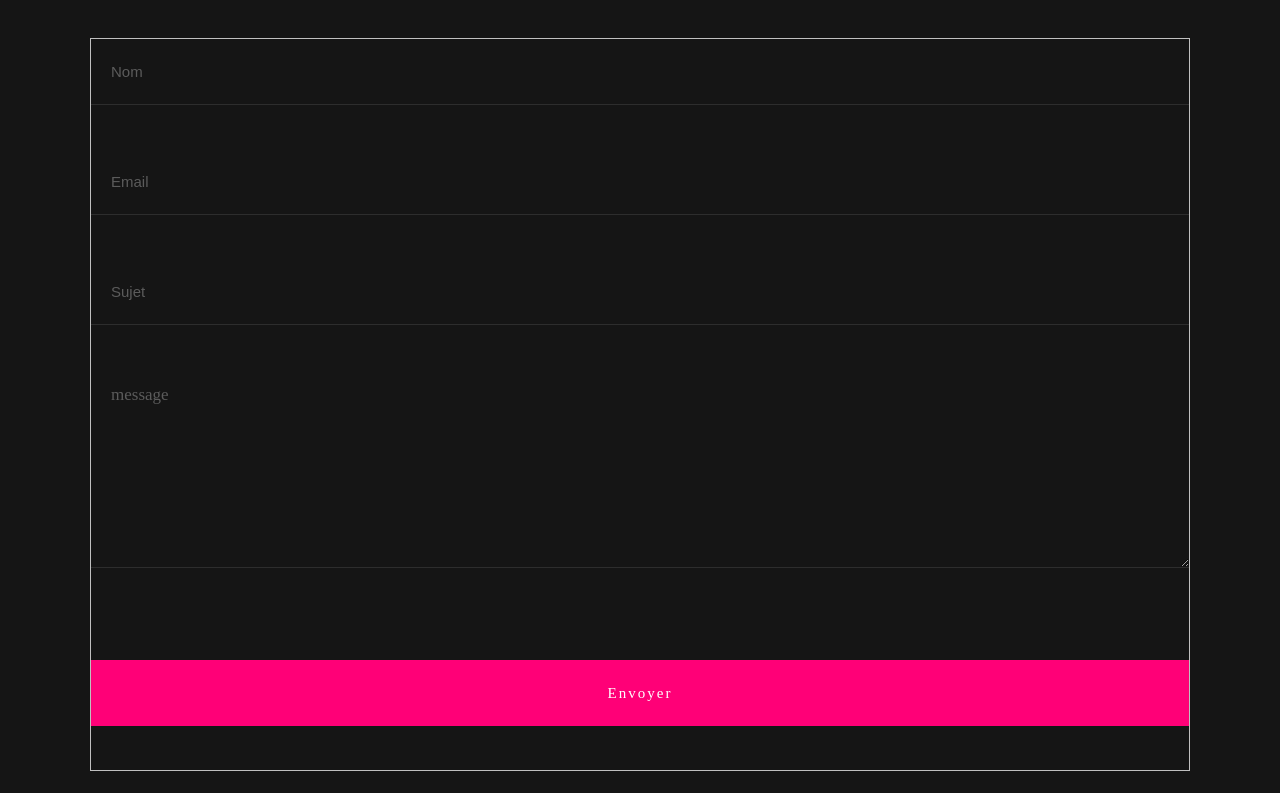
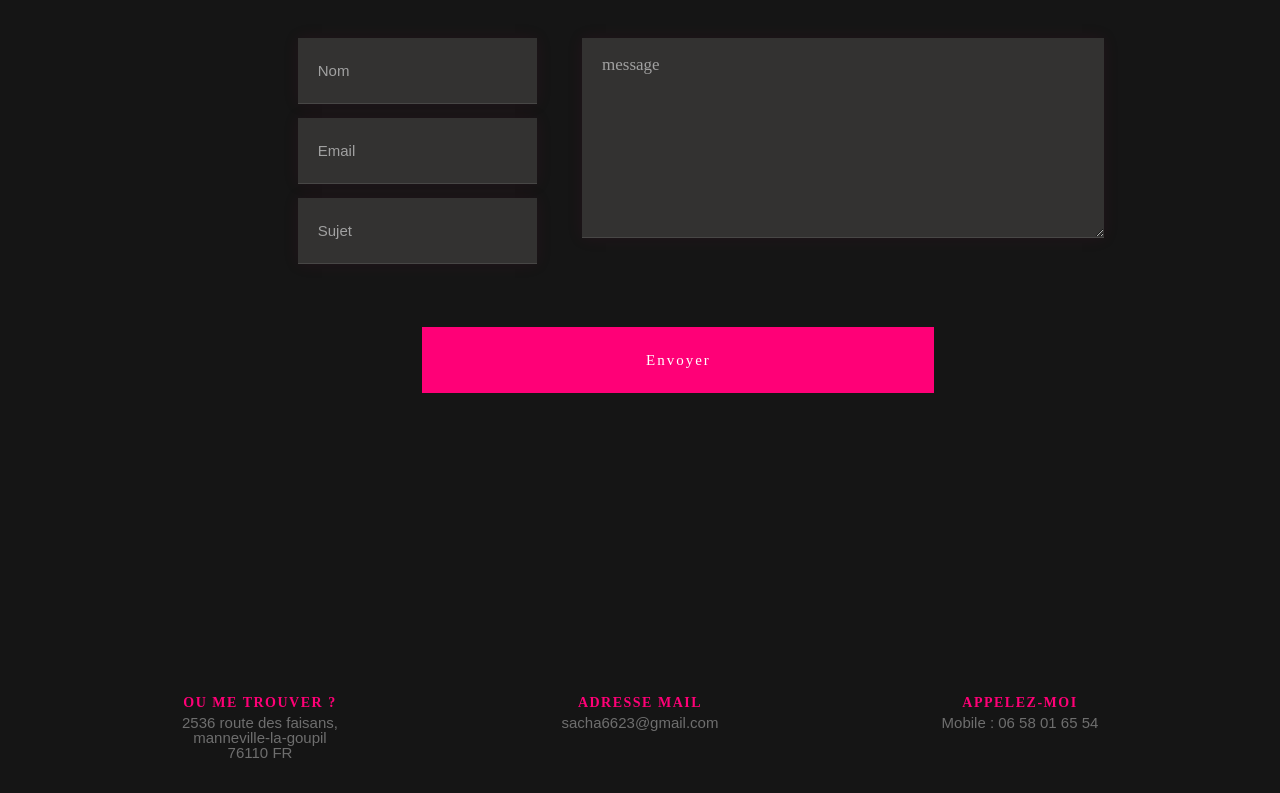
Before and after one commit to DurandSacha/Portfolio, a Next.js app: page / in a window 1280 px wide. Shown: the part 3047-3840 px from the top of the page. Built offline with nearby package versions, Linux system fonts and the light colour scheme.

Commit message:
change form and security

```diff
--- a/pages/index.js
+++ b/pages/index.js
@@ -721,47 +721,63 @@ export default function Home() {
           </div>
         </div>
 
-          <div className="row contact-form">
+          <form name="contactForm" id="contactForm" method="post" action="">
 
-            <div className="col-twelve">
-                  <form name="contactForm" id="contactForm" method="post" action="">
-                  <fieldset>
-                        <div className="form-field">
+            <div class="form-container">
+              <div>
+                <div className="form-field input-form">
                     <input name="contactName" type="text" id="contactName" placeholder="Nom" defaultValue="" onChange={console.log('inputed')} minlength="2" required=""></input>
                 </div>
-                        <div className="form-field">
+
+                <div className="form-field input-form">
                     <input name="contactEmail" type="email" id="contactEmail" placeholder="Email" defaultValue="" onChange={console.log('inputed')} required=""></input>
                 </div>
-                        <div className="form-field">
+
+                <div className="form-field input-form">
                     <input name="contactSubject" type="text" id="contactSubject" placeholder="Sujet" defaultValue="" onChange={console.log('inputed')}></input>
                 </div>
-                        <div className="form-field">
-                          <textarea name="contactMessage" id="contactMessage" placeholder="message" rows="10" cols="50" required=""></textarea>
+
+
               </div>
 
-                      <div className="form-field">
+              {/* CAPTCHA AND TEXTAREA*/}
+              <div>
+                <div className="form-field input-form textarea-form">
+                  <textarea name="contactMessage" id="contactMessage" placeholder="message" rows="50" cols="50" required=""></textarea>
+                </div>
+              </div>
+            </div>
+
+
+              {/*}
+              <div id="protect" required="required" class="g-reCAPTCHA" data-sitekey="6Lci7_0UAAAAADsYfAmuqgF84-li9TfWItwEEmGW"></div>
+                <div class="g-recaptcha"
+                    data-sitekey="6Lci7_0UAAAAADsYfAmuqgF84-li9TfWItwEEmGW"
+                    data-callback="capcha_filled"
+                    data-expired-callback="capcha_expired">
+                </div>
+              */}
+
+
+              <div className="form-field submit-form">
                   <button className="submitform">Envoyer</button>
-                          <div id="submit-loader">
-                              <div className="text-loader">Envoi...</div>
-                          <div className="s-loader">
+                  <div className="s-loader"></div>
                   <div className="bounce1"></div>
                   <div className="bounce2"></div>
                   <div className="bounce3"></div>
               </div>
-                    </div>
-                        </div>
 
-                  </fieldset>
+
+
+
           </form>
-                  <div id="message-warning">
-                  </div>
-                <div id="message-success">
-                    <i className="fa fa-check"></i>Merci, votre message a été envoyé !<br/>
-                </div>
 
-              </div>
 
-          </div>
+          <script src="https://www.google.com/recaptcha/api.js" async defer></script>
+          <script src="https://www.google.com/recaptcha/api.js?render=6Lci7_0UAAAAADsYfAmuqgF84-li9TfWItwEEmGW"></script>
+        </section>
+
+        <section id="contact">
 
           <div className="row contact-info">
 
--- a/styles/v2.css
+++ b/styles/v2.css
@@ -101,7 +101,47 @@ a:hover, img:hover, i:hover, .portfolio-project:hover,.stack{
     margin: 3%;
 }
 
+/*****FORM NEW *******/
+.input-form{
+    margin-left: 16%;
+    width: 100%;
+    margin-bottom: 6%;
+    padding-bottom: 0%;
+    /*box-shadow:0px 0px 1px rgb(3, 223, 183), 0px 1px 1px red;*/
+    box-shadow:0px 0px 15px rgba(148, 0, 69, 0.10);
+    transition-duration: 0.5s;
+}
+.input-form:hover{
+    box-shadow:0px 0px 15px rgba(148, 0, 69, 0.25);
+    transition-duration: 1s;
+    cursor: url("../public/img/cursor-focus-2.png") 2 2 ,pointer;
+}
 
+.input-form input, .textarea-form textarea{
+    background-color: rgb(51,50,49);
+}
+
+.textarea-form textarea{
+    /*height: 1%;*/
+}
+
+.form-container{
+    display: flex;
+    flex-direction: row;
+    justify-content:center;
+    /*flex-wrap: wrap;*/
+}
+.submit-form{
+    width: 40%;
+    text-align: center;
+    margin: 0;
+    margin-left: 33%;
+
+}
+
+.protect, .g-recaptcha{
+    margin-left: 45%;
+}
 /******ANNEXE*******/
 
 .hr70{
```
Lines whose indentation alone changed are shown as unchanged.
